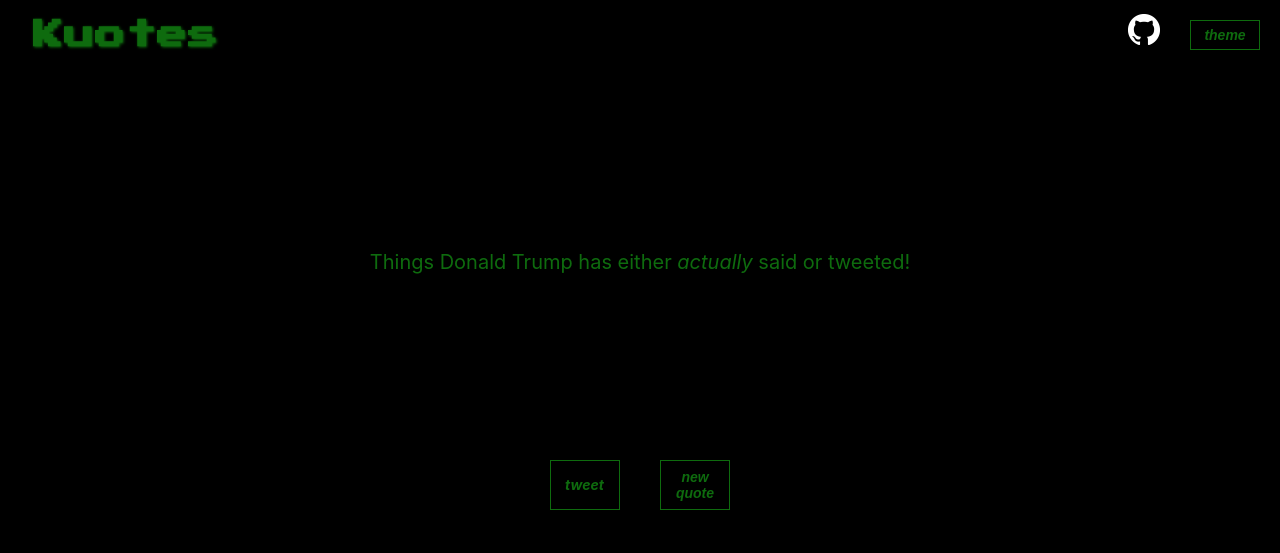
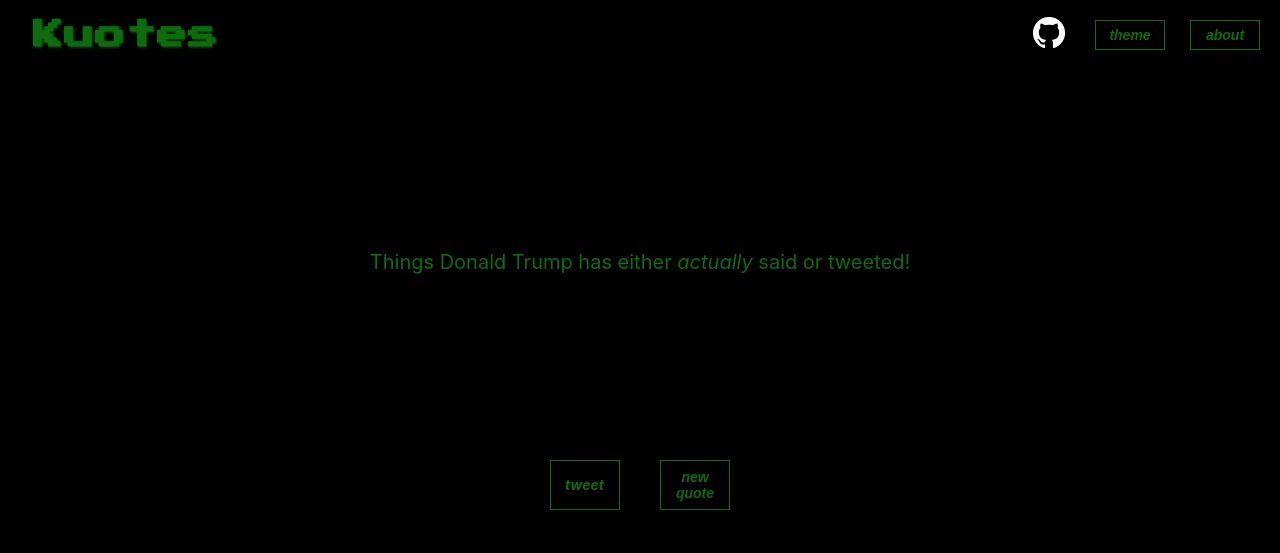
Before and after one commit to bkenza/kuotes, a plain HTML site: page index.html in a window 1280 px wide. Drawn offline with Linux system fonts and the light colour scheme; no server answers.

Commit message:
add about button

```diff
--- a/css/stylesheet.css
+++ b/css/stylesheet.css
@@ -143,6 +143,22 @@
   float: right;
 }
 
+#about {
+  font-size: 14px;
+  display: block;
+  border: 1px solid var(--green);
+  background-color: var(--dark-glass);
+  color: var(--green);
+  font-style: italic;
+  font-weight: bold;
+  cursor: pointer;
+  width: 70px;
+  height: 30px;
+  margin: 20px;
+  margin-left:5px;
+  float: right;
+}
+
 .tweet {
   background-color: var(--black);
   text-decoration: none;
@@ -157,7 +173,7 @@
 }
 
 .pic {
-  padding-top: 14px;
+  padding-top: 17px;
   padding-right: 10px;
   float: right;
 }
--- a/index.html
+++ b/index.html
@@ -16,6 +16,7 @@
 <header>
   <h1>Kuotes</h1>
   <div class="commands">
+    <button id="about">about</button>
     <button id="change-theme-btn">theme</button>
     <a class="pic" href="https://github.com/bkenza">
       <img src="GitHub-Mark-Light-32px.png">
--- a/src/main.js
+++ b/src/main.js
@@ -32,8 +32,6 @@
 newQuoteButton.addEventListener('click', getQuote);
 
 const changeThemeButton = document.getElementById('change-theme-btn');
-changeThemeButton.addEventListener('click', changeTheme)
-
-
+changeThemeButton.addEventListener('click', changeTheme);
 
 getQuote();
```
